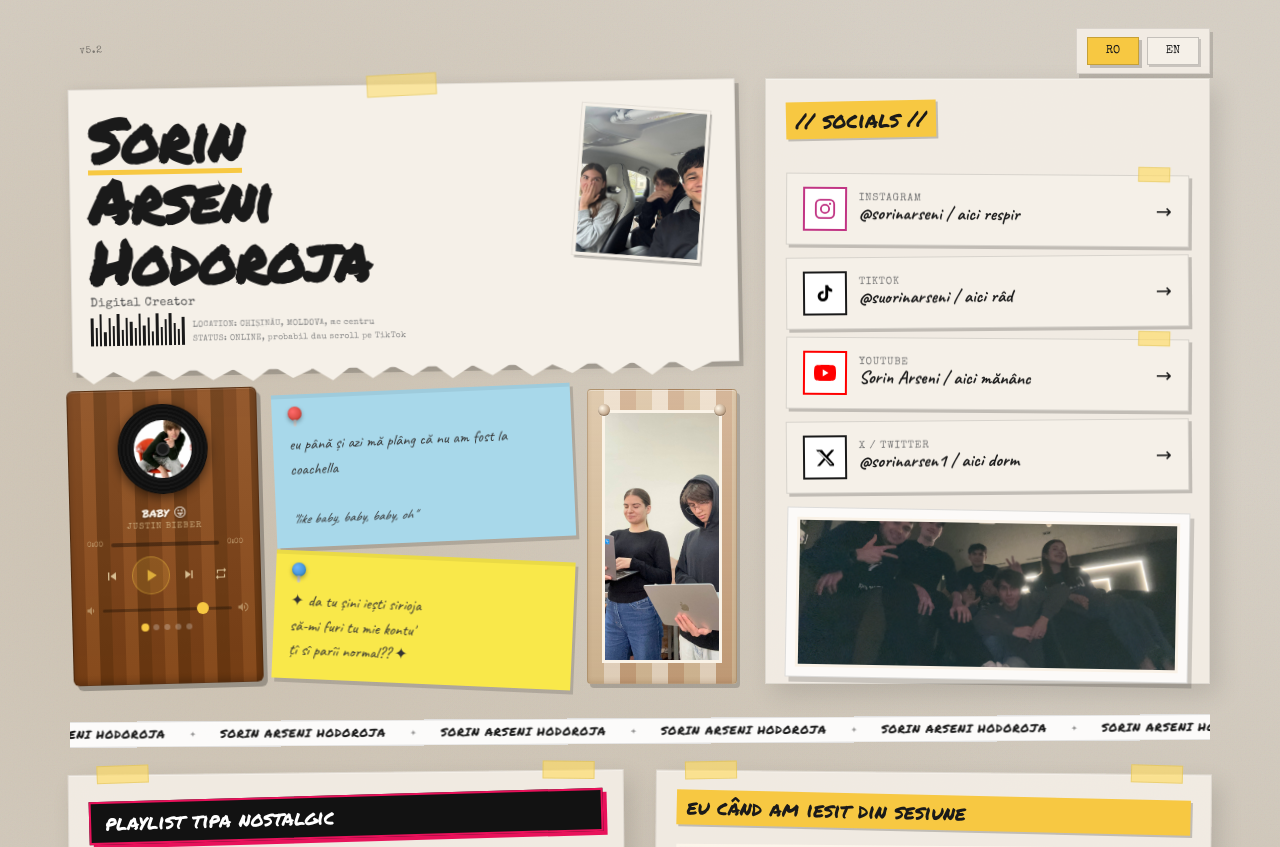
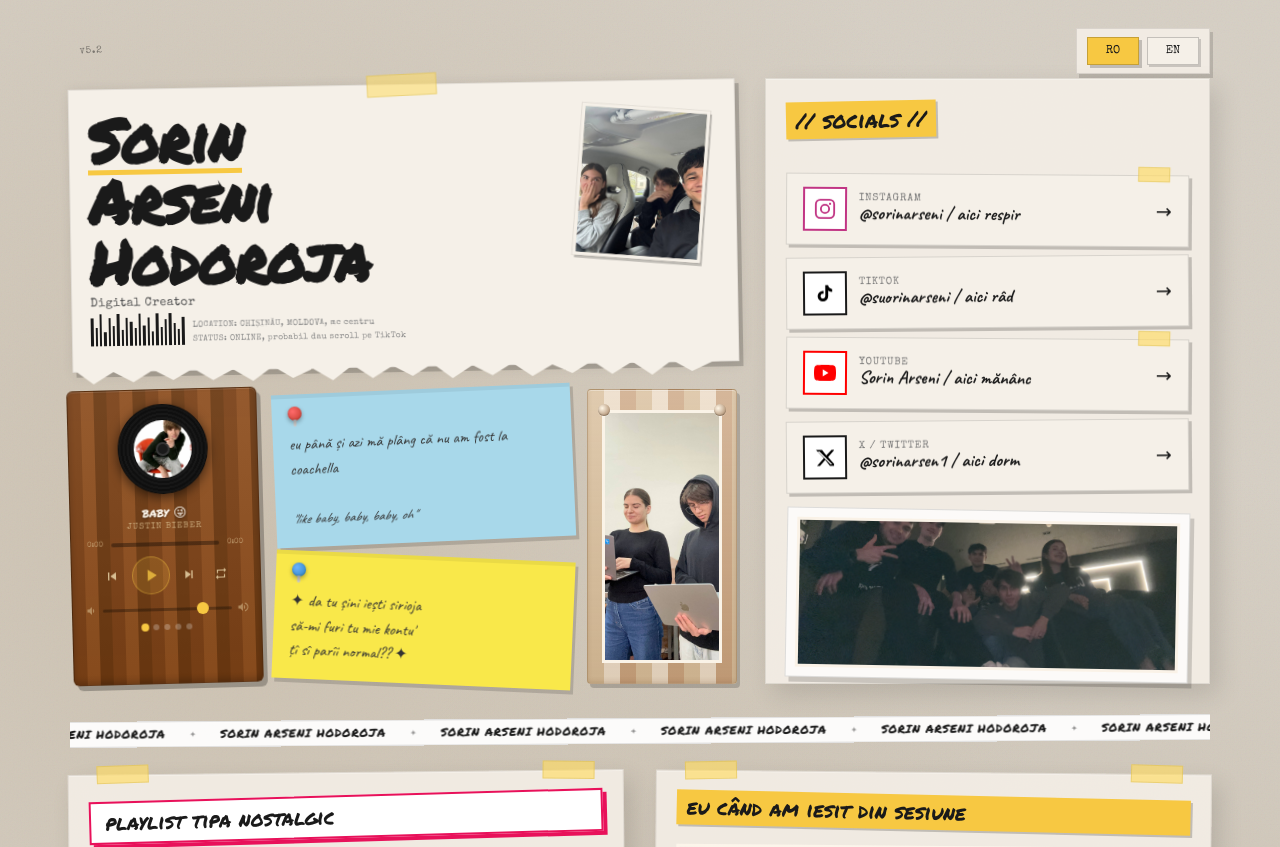
Before and after one commit to hodorojasorin/sorinarseni, a PHP site: page / in a window 1280 px wide. Shown: the top 847 px of the page. Run offline with PHP 8.4, Linux system fonts and the light colour scheme; grey boxes are pictures that could not be loaded.

Commit message:
spotify label white bg
Co-Authored-By: Claude Sonnet 4.6 <noreply@anthropic.com>

```diff
--- a/assets/css/styles.css
+++ b/assets/css/styles.css
@@ -1386,8 +1386,8 @@
 
       .section-label-spotify {
         font-size: 1.3rem;
-        color: #fff;
-        background: #121212;
+        color: #1a1a1a;
+        background: #fff;
         padding: 4px 14px;
         transform: rotate(-1deg);
         box-shadow: 4px 4px 0 #e8115a;
```
